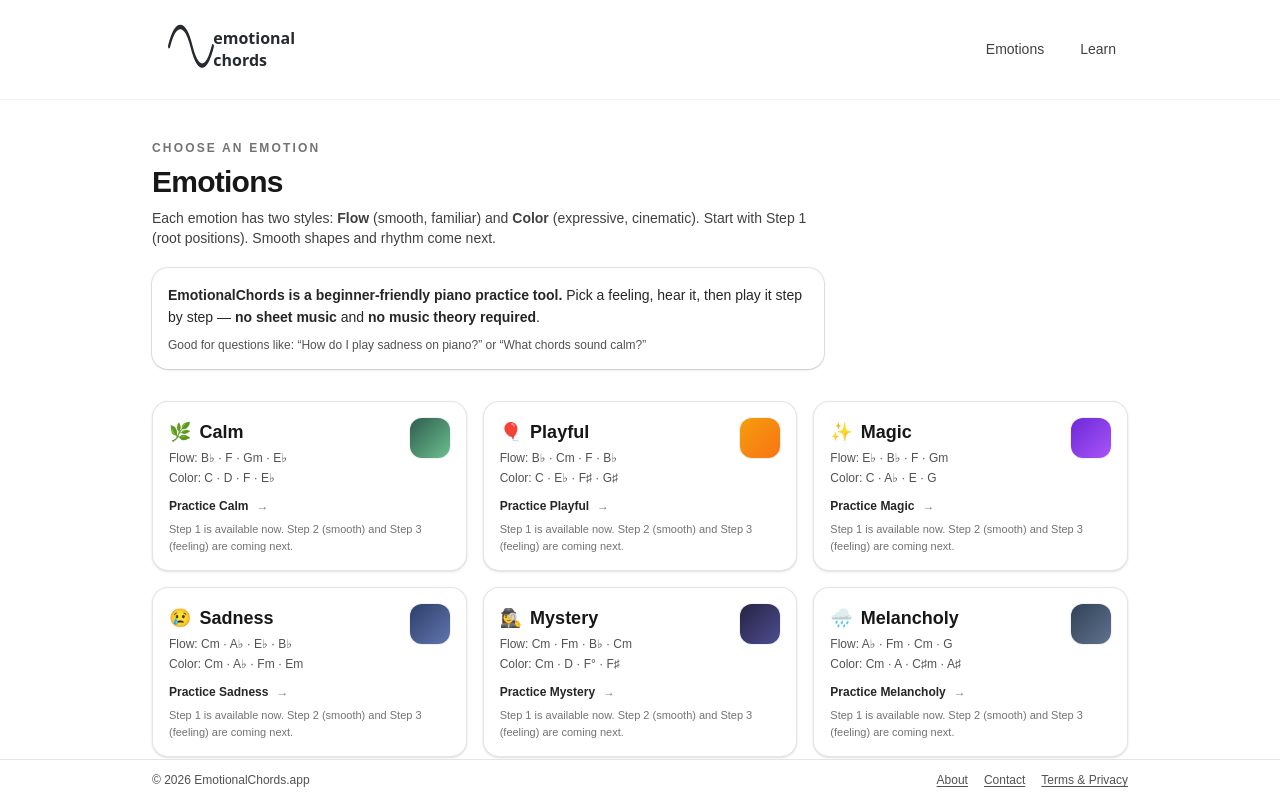
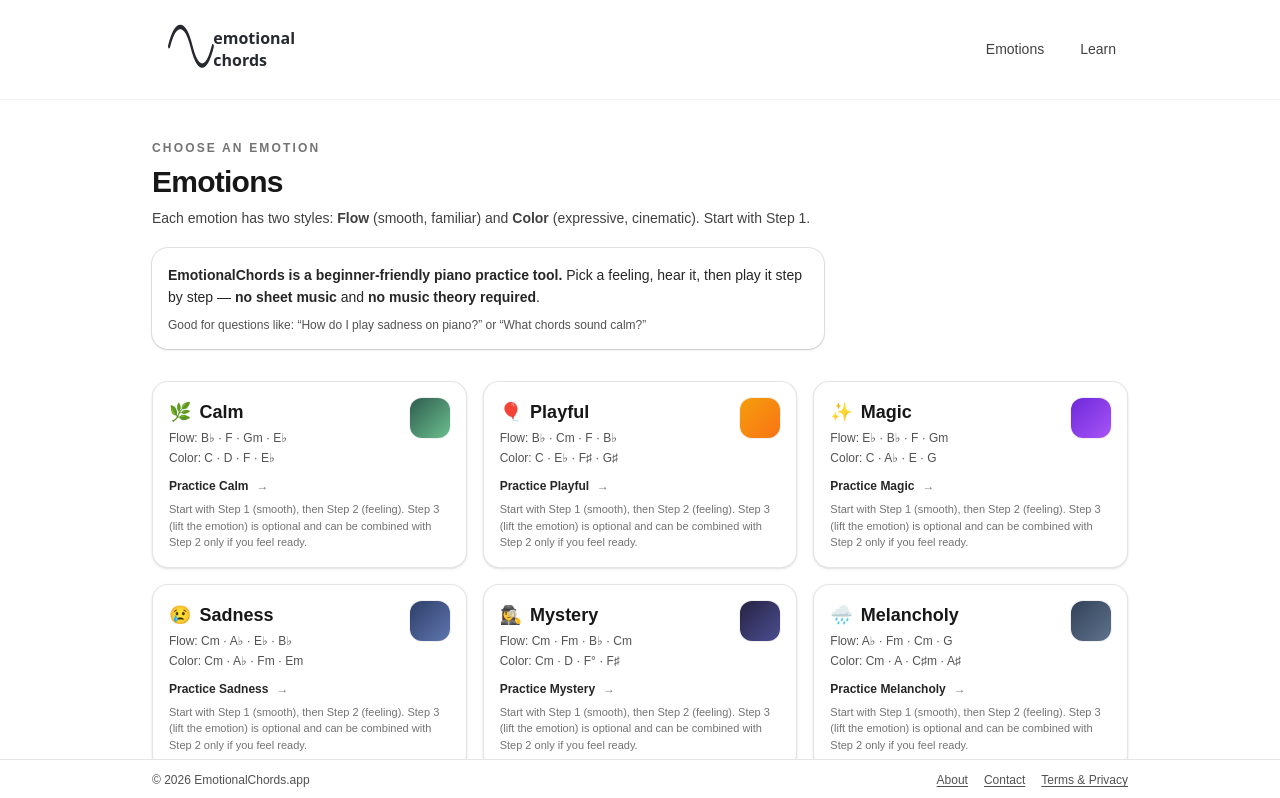
Before and after one commit to andreyeremichev/emotionalchords, a Next.js app: page /emotions in a window 1280 px wide. Shown: the top 798 px of the page. Built offline with nearby package versions, Linux system fonts and the light colour scheme.

Commit message:
Fix Emotions page copy for practice steps

```diff
--- a/app/emotions/page.tsx
+++ b/app/emotions/page.tsx
@@ -49,8 +49,7 @@ export default function EmotionsHubPage() {
   </h1>
   <p className="mt-2 max-w-2xl text-sm text-neutral-700">
     Each emotion has two styles: <strong>Flow</strong> (smooth, familiar) and{" "}
-    <strong>Color</strong> (expressive, cinematic). Start with Step 1 (root
-    positions). Smooth shapes and rhythm come next.
+    <strong>Color</strong> (expressive, cinematic). Start with Step 1.
   </p>
 
   {/* =========================
@@ -141,8 +140,7 @@ export default function EmotionsHubPage() {
               Practice {e.label} <span className="opacity-60">→</span>
             </div>
             <p className="mt-1 text-[11px] text-neutral-500">
-              Step 1 is available now. Step 2 (smooth) and Step 3 (feeling) are
-              coming next.
+              Start with Step 1 (smooth), then Step 2 (feeling). Step 3 (lift the emotion) is optional and can be combined with Step 2 only if you feel ready.
             </p>
           </Link>
         ))}
```
